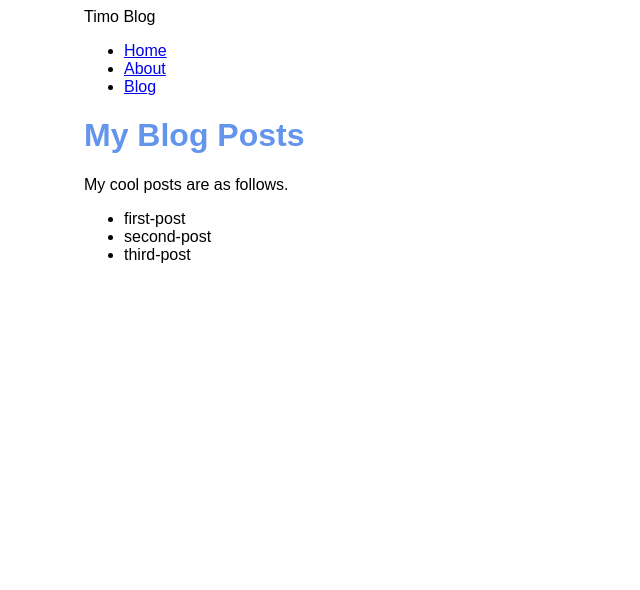
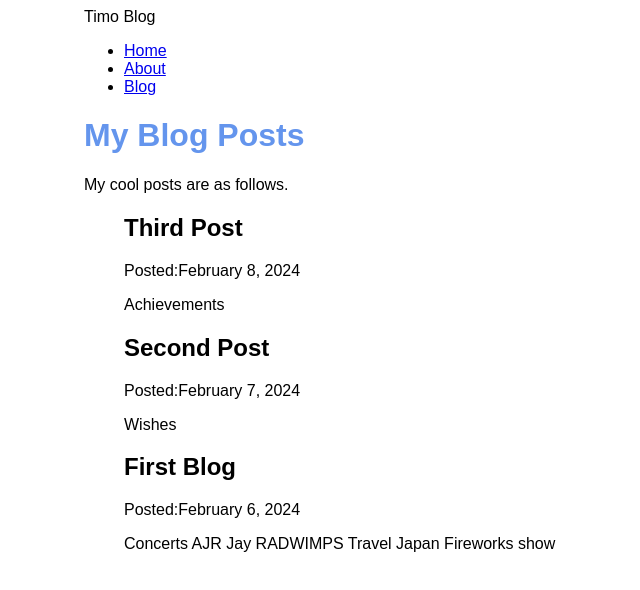
Before and after one commit to nju123/timo-blog, a Gatsby site: page /blog in a window 1280 px wide. Shown: the whole page, without its empty margins (306-946 px from the left). Built offline with nearby package versions, Linux system fonts and the light colour scheme; Gatsby itself is replaced by a stand-in of ours.

Commit message:
Finshed Gatsby Tutorial Part 5

```diff
--- a/blog/first-post.mdx
+++ b/blog/first-post.mdx
@@ -1,3 +1,8 @@
+---
+title: "First Blog"
+date: "2024-02-06"
+---
+
 ### Concerts
 ***
 + AJR
--- a/blog/second-post.mdx
+++ b/blog/second-post.mdx
@@ -1 +1,6 @@
+---
+title: "Second Post"
+date: "2024-02-07"
+---
+
 ### Wishes
--- a/blog/third-post.mdx
+++ b/blog/third-post.mdx
@@ -1 +1,6 @@
+---
+title: "Third Post"
+date: "2024-02-08"
+---
+
 ### Achievements
--- a/gatsby-config.js
+++ b/gatsby-config.js
@@ -15,6 +15,11 @@
       path:`${__dirname}/blog`,
       }
     },
+    {
+      resolve: `gatsby-plugin-mdx`,
+      options: {
+      },
+    },
   ],
 
 }
--- a/package.json
+++ b/package.json
@@ -15,8 +15,10 @@
     "clean": "gatsby clean"
   },
   "dependencies": {
+    "@mdx-js/react": "^2.3.0",
     "gatsby": "^5.13.2",
     "gatsby-plugin-image": "^3.13.1",
+    "gatsby-plugin-mdx": "^5.13.1",
     "gatsby-plugin-sharp": "^5.13.1",
     "gatsby-source-filesystem": "^5.13.1",
     "react": "^18.2.0",
--- a/src/pages/about.js
+++ b/src/pages/about.js
@@ -1,5 +1,4 @@
 import * as React from 'react'
-import { Link } from 'gatsby'
 import Layout from '../components/layout'
 import Seo from "../components/seo"
 const AboutPage = () =>{
--- a/src/pages/blog.js
+++ b/src/pages/blog.js
@@ -9,10 +9,13 @@
             <p>My cool posts are as follows.</p>
             <ul>
                 {
-                    data.allFile.nodes.map(node =>(
-                        <li key = {node.name}>
-                            {node.name}
-                        </li>
+                    data.allMdx.nodes.map((node) =>
+                    (
+                        <article key = {node.id}>
+                            <h2>{node.frontmatter.title}</h2>
+                            <p>Posted:{node.frontmatter.date}</p>
+                            <p>{node.excerpt}</p>
+                        </article>
                     ))
                 }
             </ul>
@@ -21,9 +24,14 @@
 }
 export const query = graphql`
 query {
-    allFile(filter:{sourceInstanceName:{eq:"blog"}} ) {
+    allMdx (sort:{frontmatter:{date:DESC}}){
       nodes {
-        name
+        frontmatter {
+          date(formatString: "MMMM D, YYYY")
+          title
+        }
+        id
+        excerpt
       }
     }
   }
```
Also changed, not shown: 1 other file.
